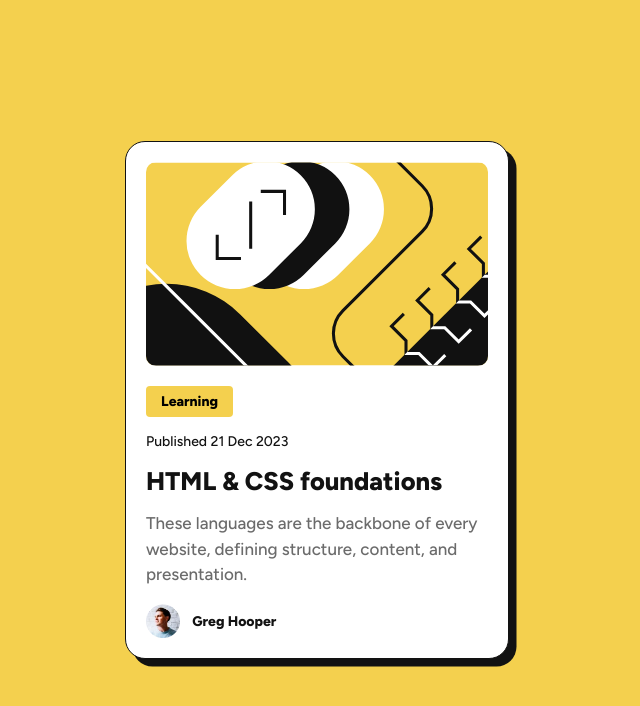
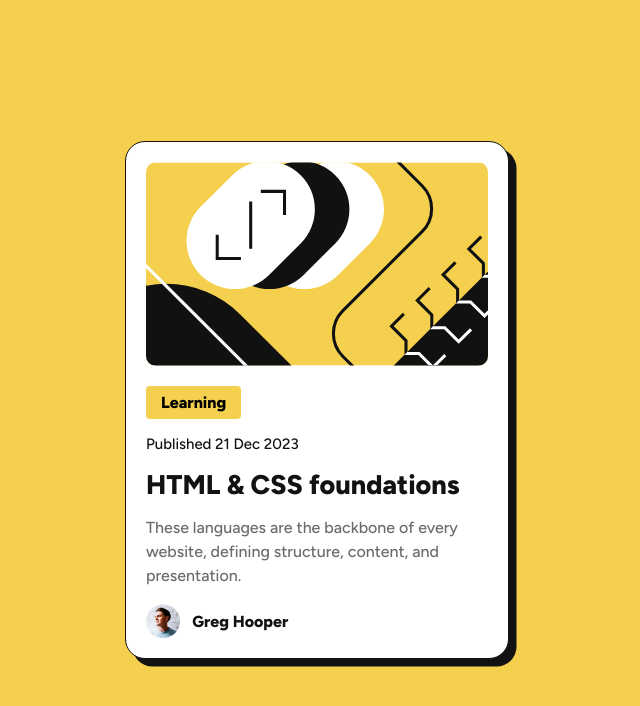
Before and after one commit to aditya-alshi/btb, a plain HTML site: page frontend-related/fm-developement/blog-preview-card-main/index.html in a window 1280 px wide. Shown: the whole page, without its empty margins (323-963 px from the left). Drawn offline with Linux system fonts and the light colour scheme.

Commit message:
Refactor

```diff
--- a/frontend-related/fm-developement/blog-preview-card-main/index.html
+++ b/frontend-related/fm-developement/blog-preview-card-main/index.html
@@ -27,8 +27,6 @@
       --white-color: hsl(0, 0%, 100%);
       --gray-color-lighter: hsl(0, 0%, 42%);
       --gray-color-darker: hsl(0, 0%, 7%);
-
-
     }
 
     html {
@@ -40,11 +38,15 @@
       color: var(--gray-color-darker);
       background-color: var(--body-background);
       height: 100vh;
-      display: flex; justify-content: center; align-items: center;
+      display: flex;
+      justify-content: center;
+      align-items: center;
     }
 
     main {
-      display: flex; flex-direction: column; justify-content: space-between;
+      display: flex;
+      flex-direction: column;
+      justify-content: space-between;
       background-color: white;
       border-radius: 2rem;
       padding: 2rem;
@@ -52,10 +54,14 @@
       aspect-ratio: 0.74/1;
       border: 0.16rem solid var(--gray-color-darker);
       box-shadow: 0.75rem 0.75rem;
-      font-size: clamp(1.62rem, 1.7rem, 2.2rem );
+      font-size: clamp(1.4rem, 2vw, 1.8rem);
+      /* This will mean the preferred size is 2% of view port
+        but will not be less than 1.2rem and not more than 1.8rem
+      */
+      ;
     }
 
-    .the-svg img{
+    .the-svg img {
       text-align: center;
       width: 100%;
       border-radius: 1rem;
@@ -69,11 +75,11 @@
       width: fit-content;
       font-weight: 800;
       /* margin-top: 1.2rem; */
-      font-size: clamp(1.38rem, 1.4rem, 1.5rem );
+      font-size: clamp(1.4rem, 1.9vw, 1.6rem);
     }
 
-    p.publish-date{
-      font-size: clamp(1.38rem, 1.4rem, 1.5rem );
+    p.publish-date {
+      font-size: clamp(1.3rem, 1.85vw, 1.5rem);
       font-weight: 500;
     }
 
@@ -81,30 +87,39 @@
       font-weight: 800;
     }
 
+    h2:hover {
+      cursor: pointer;
+      color: var(--body-background);
+    }
 
-    p.brief-description{
+    h2:active {
+      color: var(--body-background);
+    }
+
+
+    p.brief-description {
       font-weight: 500;
       color: var(--gray-color-lighter);
       line-height: 1.5;
+      font-size: clamp(1.4rem, 1.9vw, 1.6rem);
     }
 
     .dp-and-info {
-     display: flex;
-     align-items: center;
-     width: 100%;
+      display: flex;
+      align-items: center;
+      width: 100%;
 
     }
 
-    .dp-and-info img{
+    .dp-and-info img {
       width: 10%;
     }
 
     .dp-and-info figcaption {
       margin-left: 1.2rem;
-      font-size: clamp(1.38rem, 1.4rem, 1.5rem );
+      font-size: clamp(1.4rem, 1.9vw, 1.6rem);
       font-weight: 800;
     }
-
   </style>
 </head>
 
@@ -117,7 +132,8 @@
     <mark>Learning</mark>
     <p class="publish-date">Published <time datetime="2023-12-21">21 Dec 2023</time></p>
     <h2>HTML & CSS foundations</h2>
-    <p class="brief-description">These languages are the backbone of every website, defining structure, content, and presentation.</p>
+    <p class="brief-description">These languages are the backbone of every website, defining structure, content, and
+      presentation.</p>
     <figure class="dp-and-info">
       <img src="./assets/images/image-avatar.webp" alt="The bloggers profile image">
       <figcaption>Greg Hooper</figcaption>
```
